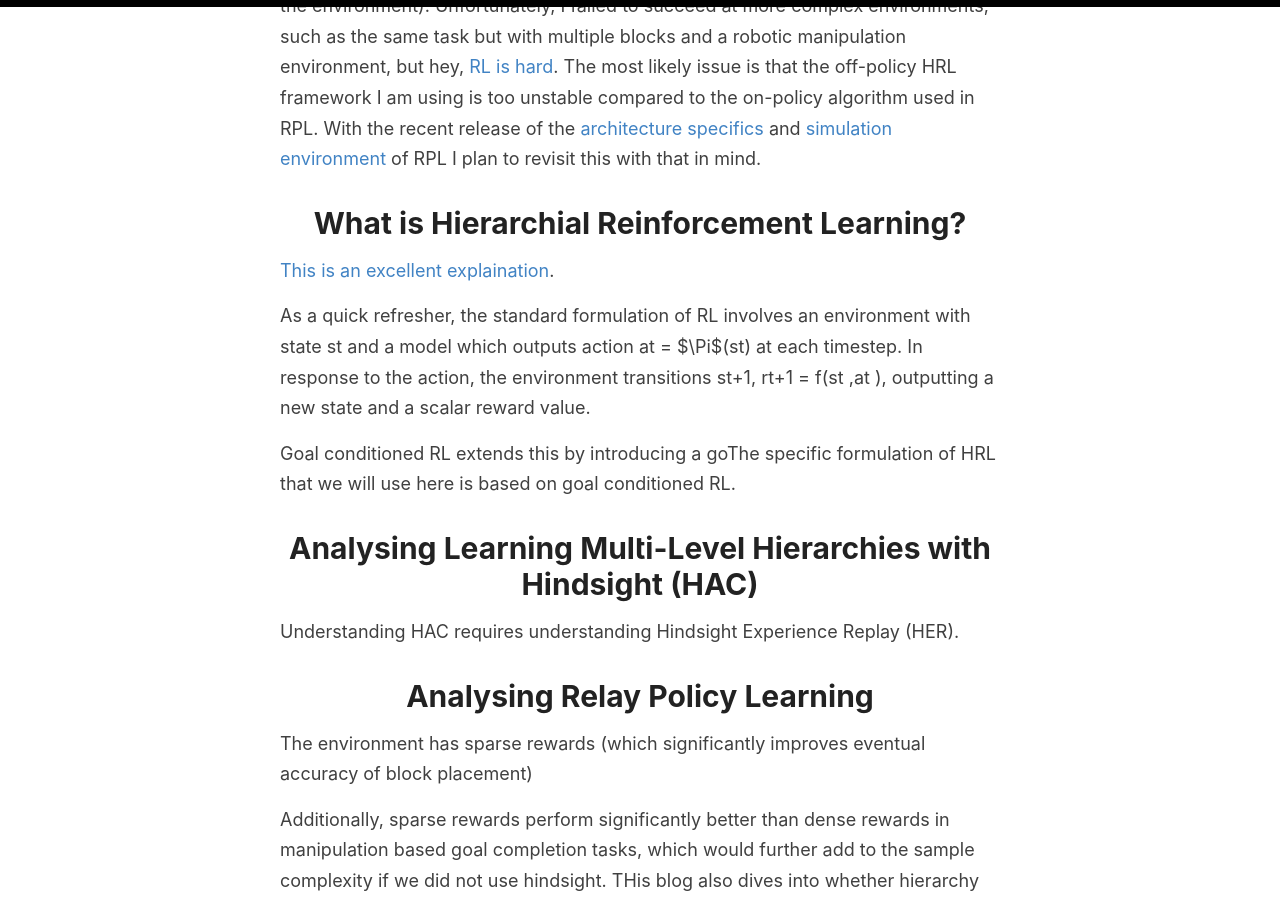
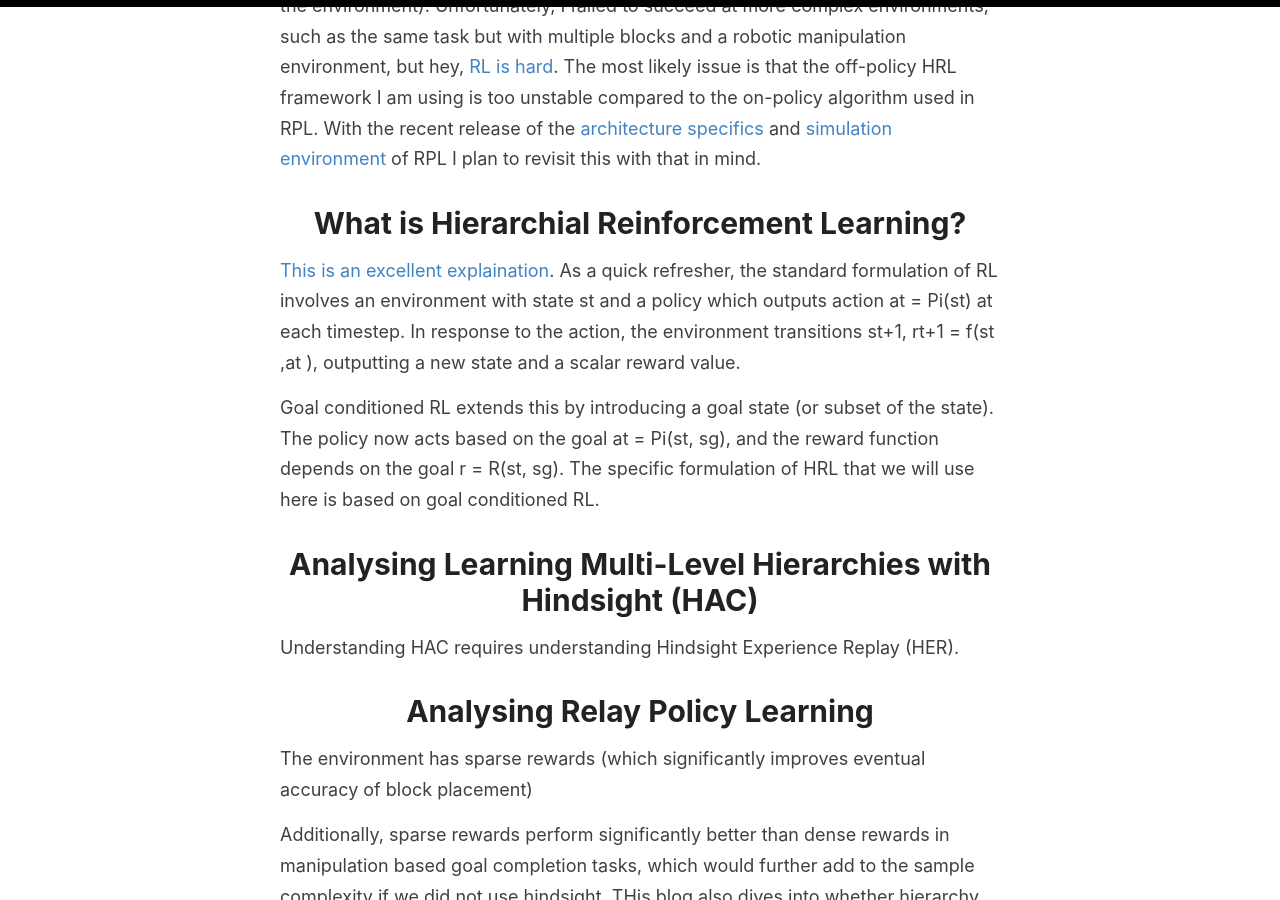
Before and after one commit to sholtodouglas/sholtodouglas.github.io, a Jekyll site: the page built from _posts/2020-06-03-Dissecting_Hierarchial_RL.md, in a window 1280 px wide and 900 px high, scrolled down 1934 px. Built offline with Jekyll 4.4.1, drawn with Linux system fonts in a browser that asks for light colours.

Commit message:
Update 2020-06-03-Dissecting_Hierarchial_RL.md

```diff
--- a/_posts/2020-06-03-Dissecting_Hierarchial_RL.md
+++ b/_posts/2020-06-03-Dissecting_Hierarchial_RL.md
@@ -23,10 +23,9 @@ This blog post uses a simple test environment where a pointmass must push a bloc
 # What is Hierarchial Reinforcement Learning?
 
 [This is an excellent explaination](https://thegradient.pub/the-promise-of-hierarchical-reinforcement-learning/).
+As a quick refresher, the standard formulation of RL involves an environment with state s<sub>t</sub>  and a policy which outputs  action a<sub>t</sub> = Pi(s<sub>t</sub>) at each timestep. In response to the action, the environment transitions s<sub>t+1</sub>,  r<sub>t+1</sub> = f(s<sub>t</sub> ,a<sub>t</sub> ), outputting a new state and a scalar reward value.
 
-As a quick refresher, the standard formulation of RL involves an environment with state s<sub>t</sub>  and a model which outputs  action a<sub>t</sub> = $\Pi$(s<sub>t</sub>) at each timestep. In response to the action, the environment transitions s<sub>t+1</sub>,  r<sub>t+1</sub> = f(s<sub>t</sub> ,a<sub>t</sub> ), outputting a new state and a scalar reward value.
-
-Goal conditioned RL extends this by introducing a goThe specific formulation of HRL that we will use here is based on goal conditioned RL.
+Goal conditioned RL extends this by introducing a goal state (or subset of the state). The policy now acts based on the goal a<sub>t</sub> = Pi(s<sub>t</sub>, s<sub>g</sub>), and the reward function depends on the goal r = R(s<sub>t</sub>, s<sub>g</sub>). The specific formulation of HRL that we will use here is based on goal conditioned RL.
 
 
 
```
